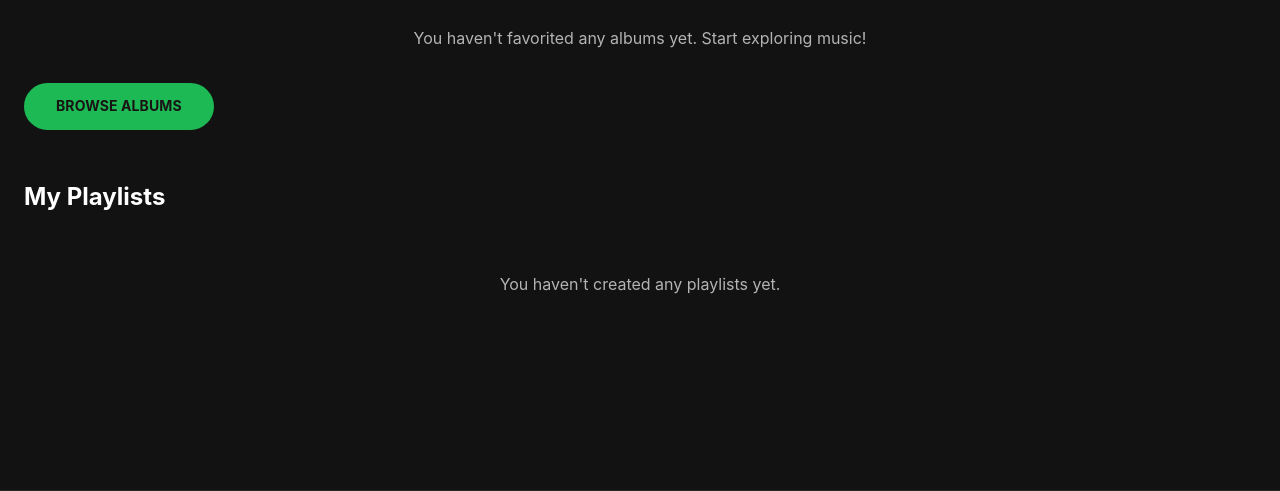
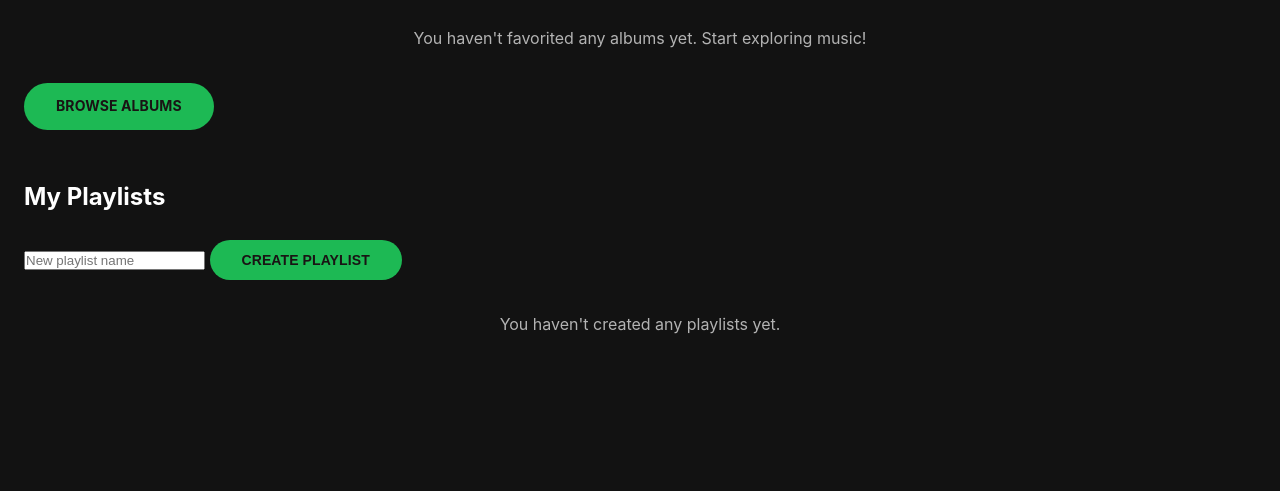
Before and after one commit to Harman745/music-database-app, a Flask app: page /library in a window 1280 px wide. Shown: the part 395-886 px from the top of the page. Run offline with Flask 3, Linux system fonts and the light colour scheme; the visitor is signed in with stand-in values (Sample User, id 1); data comes from the database, SQL or seed files in the repository; data that the repository does not hold is empty.

Commit message:
Update library.html

```diff
--- a/templates/library.html
+++ b/templates/library.html
@@ -52,17 +52,21 @@
 
     <section class="library-section">
         <h2>My Playlists</h2>
+        <form action="{{ url_for('create_playlist') }}" method="POST" class="create-playlist-form">
+    <input type="text" name="playlist_name" placeholder="New playlist name" required>
+    <button type="submit" class="btn-primary">Create Playlist</button>
+</form>
         {% if playlists %}
             <div class="playlists-list">
                 {% for playlist in playlists %}
-                <div class="playlist-card">
+<a href="{{ url_for('view_playlist', playlist_id=playlist['playlist_id']) }}" class="playlist-card">
     <div class="playlist-icon">📚</div>
     <div class="playlist-info">
         <h3>{{ playlist['playlist_name'] }}</h3>
         <p>{{ playlist['track_count'] }} track(s)</p>
         <p class="playlist-date">Created: {{ playlist['created_date'][:10] }}</p>
     </div>
-                </div>
+</a>
 {% endfor %}
             </div>
         {% else %}
```
Lines whose indentation alone changed are shown as unchanged.
